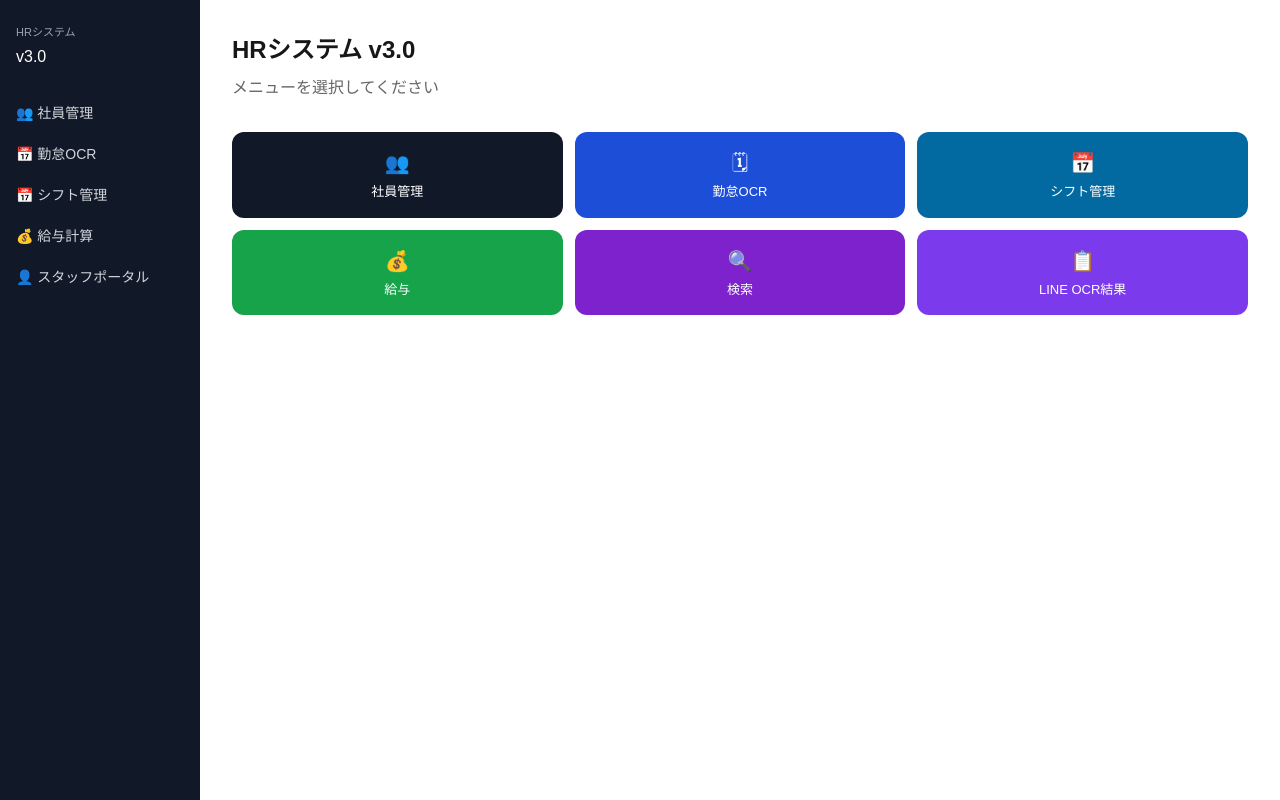
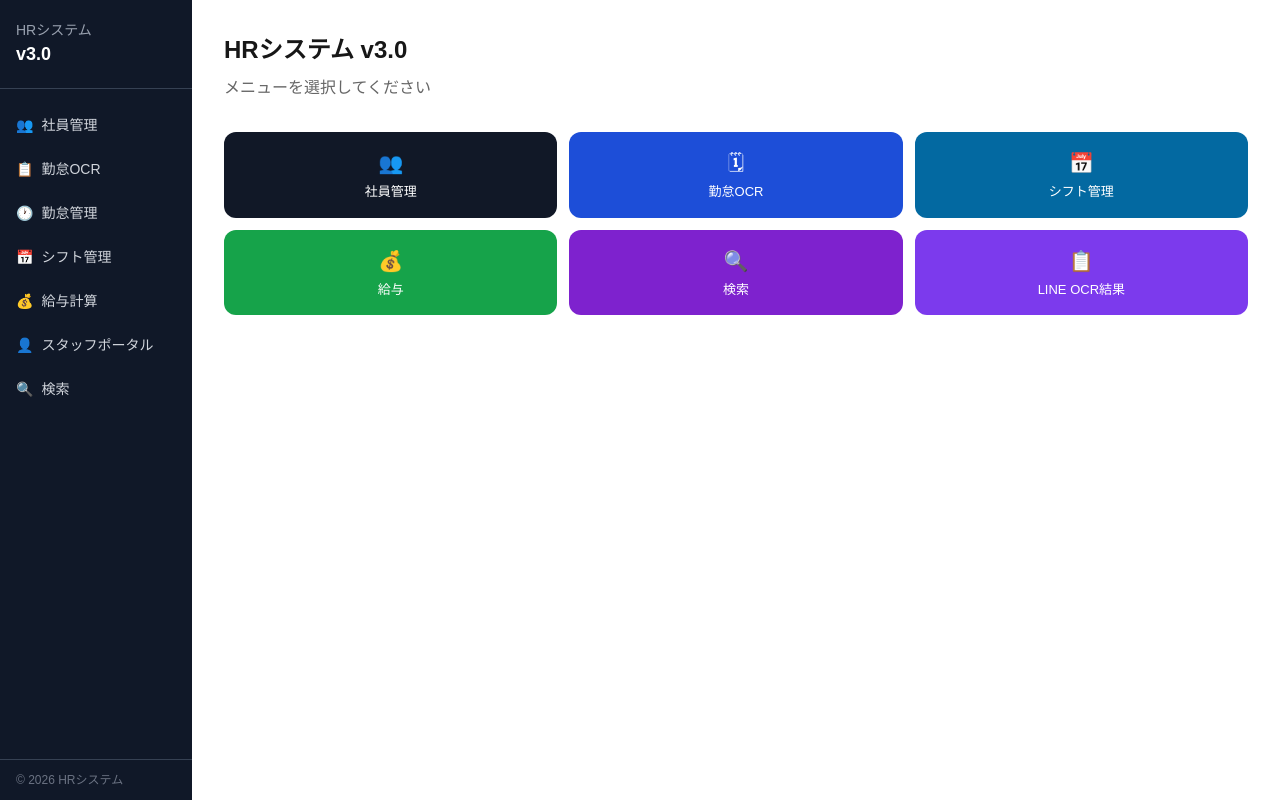
Before and after one commit to rkagiya21/hr-system, a Next.js app in the folder hr-app/: page / in a window 1280 px wide. Built offline with nearby package versions, Linux system fonts and the light colour scheme.

Commit message:
fix: rewrite layout.tsx with full sidebar nav including ocr-results

```diff
--- a/hr-app/app/layout.tsx
+++ b/hr-app/app/layout.tsx
@@ -1,29 +1,56 @@
 import type { Metadata } from "next";
 import "./globals.css";
+import Link from "next/link";
 
 export const metadata: Metadata = {
   title: "HRシステム v3.0",
+  description: "外国人労働者向け人事管理システム",
 };
 
 export default function RootLayout({
   children,
-}: Readonly<{
+}: {
   children: React.ReactNode;
-}>) {
+}) {
   return (
     <html lang="ja">
-      <body style={{ margin: "0", fontFamily: "sans-serif", display: "flex" }}>
-        <nav style={{ width: "200px", background: "#111827", minHeight: "100vh", padding: "24px 0", position: "fixed", top: 0, left: 0 }}>
-          <div style={{ padding: "0 16px 24px" }}>
-            <p style={{ color: "#9ca3af", fontSize: "11px", margin: "0" }}>HRシステム</p>
-            <p style={{ color: "#fff", fontSize: "16px", fontWeight: "500", margin: "4px 0 0" }}>v3.0</p>
+      <body className="flex min-h-screen bg-gray-50">
+        {/* Sidebar */}
+        <aside className="w-48 bg-gray-900 text-white flex flex-col shrink-0">
+          <div className="px-4 py-5 border-b border-gray-700">
+            <div className="text-sm text-gray-400">HRシステム</div>
+            <div className="text-lg font-bold">v3.0</div>
           </div>
-          <a href="/employees" style={{ display: "block", padding: "10px 16px", color: "#d1d5db", textDecoration: "none", fontSize: "14px" }}>👥 社員管理</a>
-          <a href="/attendance" style={{ display: "block", padding: "10px 16px", color: "#d1d5db", textDecoration: "none", fontSize: "14px" }}>📅 勤怠OCR</a>
-          <a href="/shifts" style={{ display: "block", padding: "10px 16px", color: "#d1d5db", textDecoration: "none", fontSize: "14px" }}>📅 シフト管理</a><a href="/payroll" style={{ display: "block", padding: "10px 16px", color: "#d1d5db", textDecoration: "none", fontSize: "14px" }}>💰 給与計算</a>
-          <a href="/" style={{ display: "block", padding: "10px 16px", color: "#d1d5db", textDecoration: "none", fontSize: "14px" }}>👤 スタッフポータル</a>
-        </nav>
-        <main style={{ marginLeft: "200px", flex: 1, minHeight: "100vh" }}>
+          <nav className="flex-1 py-4 space-y-1">
+            <Link href="/employees" className="flex items-center gap-2 px-4 py-2.5 text-sm text-gray-300 hover:bg-gray-700 hover:text-white transition-colors">
+              <span>👥</span> 社員管理
+            </Link>
+            <Link href="/ocr-results" className="flex items-center gap-2 px-4 py-2.5 text-sm text-gray-300 hover:bg-gray-700 hover:text-white transition-colors">
+              <span>📋</span> 勤怠OCR
+            </Link>
+            <Link href="/attendance" className="flex items-center gap-2 px-4 py-2.5 text-sm text-gray-300 hover:bg-gray-700 hover:text-white transition-colors">
+              <span>🕐</span> 勤怠管理
+            </Link>
+            <Link href="/shifts" className="flex items-center gap-2 px-4 py-2.5 text-sm text-gray-300 hover:bg-gray-700 hover:text-white transition-colors">
+              <span>📅</span> シフト管理
+            </Link>
+            <Link href="/payroll" className="flex items-center gap-2 px-4 py-2.5 text-sm text-gray-300 hover:bg-gray-700 hover:text-white transition-colors">
+              <span>💰</span> 給与計算
+            </Link>
+            <Link href="/portal" className="flex items-center gap-2 px-4 py-2.5 text-sm text-gray-300 hover:bg-gray-700 hover:text-white transition-colors">
+              <span>👤</span> スタッフポータル
+            </Link>
+            <Link href="/search" className="flex items-center gap-2 px-4 py-2.5 text-sm text-gray-300 hover:bg-gray-700 hover:text-white transition-colors">
+              <span>🔍</span> 検索
+            </Link>
+          </nav>
+          <div className="px-4 py-3 border-t border-gray-700 text-xs text-gray-500">
+            © 2026 HRシステム
+          </div>
+        </aside>
+
+        {/* Main content */}
+        <main className="flex-1 overflow-auto">
           {children}
         </main>
       </body>
```
